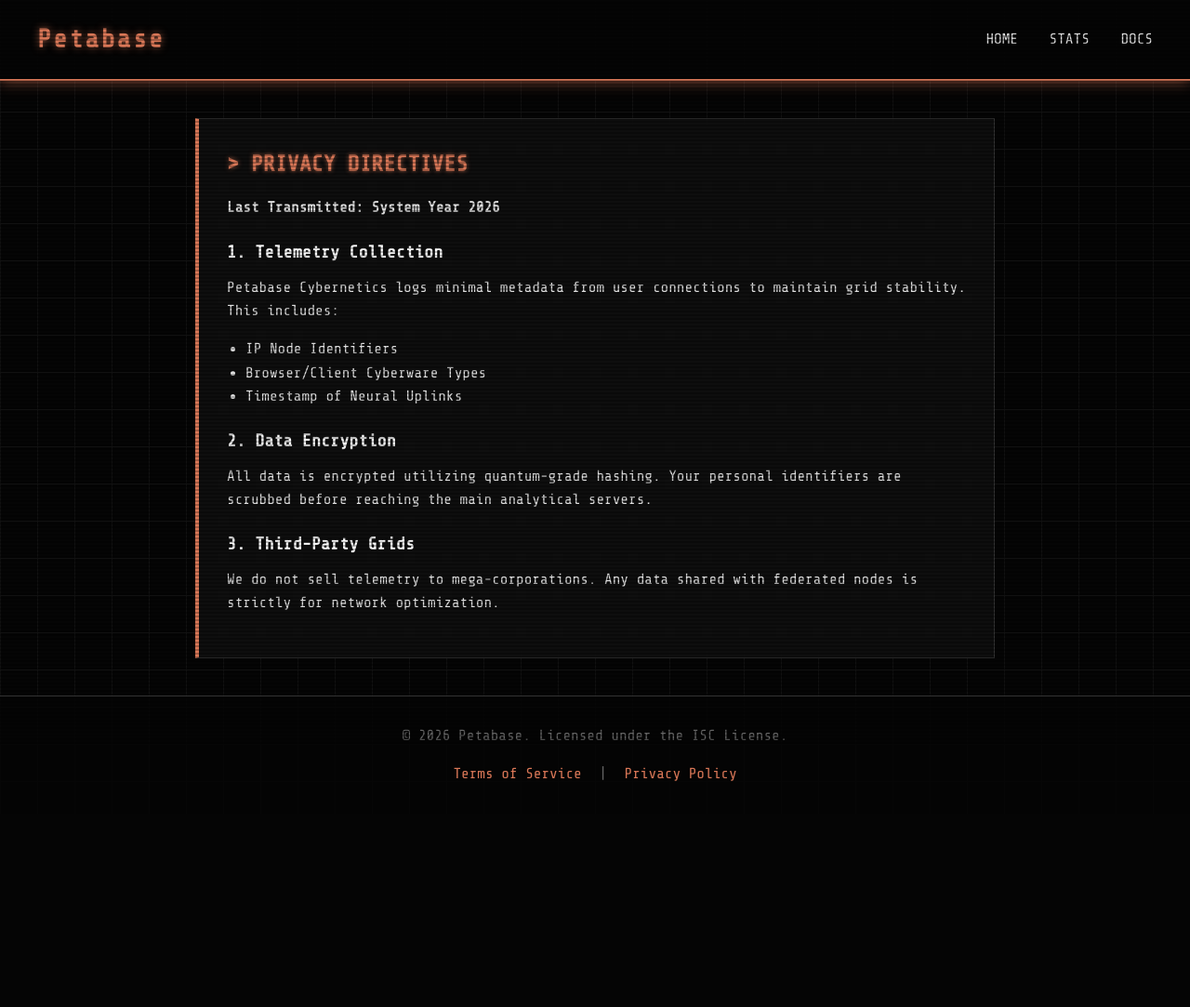
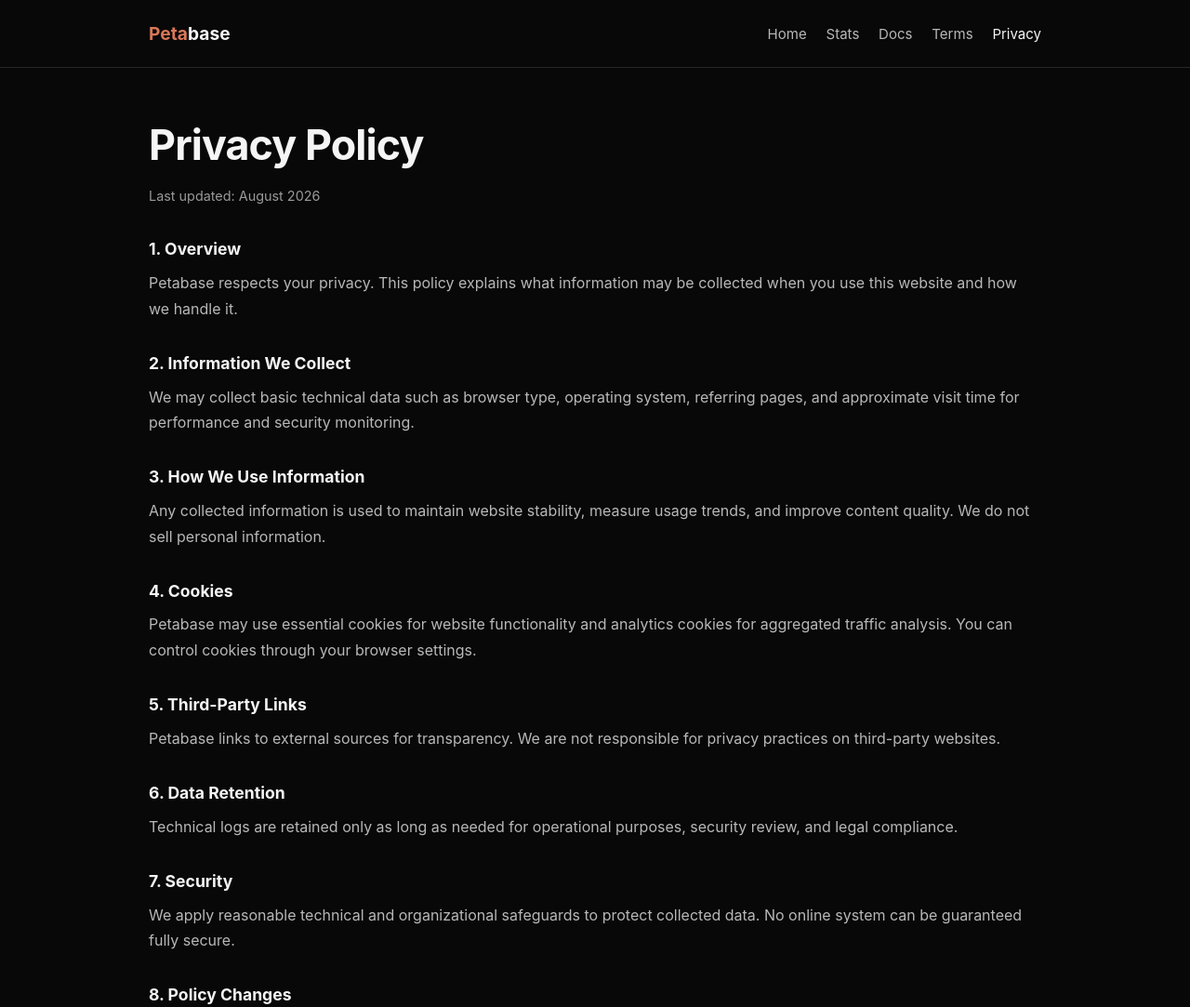
Before and after one commit to deltaMethod-id/Petabase, a plain HTML site: page privacy.html in a window 1280 px wide. Shown: the top 1083 px of the page at 93% size. Before the commit the page ends 875 px from the top, so only its background shows below. Drawn offline with nearby package versions, Linux system fonts and the light colour scheme.

Commit message:
Refactor privacy.html for improved structure and style
Updated HTML structure and improved styling for the privacy policy page.

```diff
--- a/privacy.html
+++ b/privacy.html
@@ -1,124 +1,170 @@
-<!DOCTYPE html>
+<!doctype html>
 <html lang="en">
   <head>
-    <meta charset="UTF-8">
-    <meta name="viewport" content="width=device-width, initial-scale=1.0">
-    <link rel="icon" type="image/png" href="/pb.png">
+    <meta charset="UTF-8" />
+    <meta name="viewport" content="width=device-width, initial-scale=1.0" />
     <title>Petabase Privacy Policy</title>
+    <link rel="icon" type="image/png" href="pb.png">
     <style>
-        @import url('https://fonts.googleapis.com/css2?family=Share+Tech+Mono&display=swap');
-
       :root {
-            --orange: #D97757;
-            --orange-glow: rgba(217, 119, 87, 0.7);
-            --black: #050505;
-            --panel: #111;
-            --text: #e0e0e0;
-            --muted: #666;
-            --border: #333;
+        --bg: #080808;
+        --text: #f5f5f5;
+        --muted: #b8b8b8;
+        --line: #262626;
+        --accent: #d97757;
       }
 
-        * { margin: 0; padding: 0; box-sizing: border-box; }
+      * {
+        box-sizing: border-box;
+      }
 
       body {
-            font-family: 'Share Tech Mono', monospace;
-            background-color: var(--black);
+        margin: 0;
+        background: var(--bg);
         color: var(--text);
-            line-height: 1.6;
-            overflow-x: hidden;
-            background-image:
-                linear-gradient(var(--panel) 1px, transparent 1px),
-                linear-gradient(90deg, var(--panel) 1px, transparent 1px);
-            background-size: 40px 40px;
+        font-family: Inter, Segoe UI, Roboto, Helvetica, Arial, sans-serif;
       }
 
-        body::after {
-            content: "";
-            position: fixed;
-            top: 0; left: 0; width: 100vw; height: 100vh;
-            background: linear-gradient(rgba(18, 16, 16, 0) 50%, rgba(0, 0, 0, 0.25) 50%);
-            background-size: 100% 4px;
-            z-index: 9999;
-            pointer-events: none;
+      a {
+        color: inherit;
+        text-decoration: none;
       }
 
-        header {
-            display: flex;
-            justify-content: space-between;
-            align-items: center;
-            padding: 20px 40px;
-            background: rgba(5, 5, 5, 0.9);
-            border-bottom: 2px solid var(--orange);
-            box-shadow: 0 0 15px var(--orange-glow);
-            position: sticky;
-            top: 0;
-            z-index: 100;
+      .container {
+        width: min(960px, calc(100% - 3rem));
+        margin: 0 auto;
       }
 
-        .logo { font-size: 28px; color: var(--orange); text-shadow: 0 0 8px var(--orange-glow); text-decoration: none; font-weight: bold; letter-spacing: 2px; }
-        nav a { color: var(--text); text-decoration: none; margin-left: 25px; text-transform: uppercase; transition: 0.3s; font-size: 16px; }
-        nav a:hover { color: var(--orange); text-shadow: 0 0 8px var(--orange-glow); }
-
-        main { max-width: 900px; margin: 40px auto; padding: 0 20px; min-height: 70vh; }
-
-        .panel {
-            background: rgba(17, 17, 17, 0.85);
-            border: 1px solid var(--border);
-            border-left: 4px solid var(--orange);
-            padding: 30px;
-            margin-bottom: 30px;
-            backdrop-filter: blur(5px);
+      .topbar {
+        border-bottom: 1px solid var(--line);
       }
 
-        h2 { color: var(--orange); text-transform: uppercase; margin-bottom: 15px; text-shadow: 0 0 5px var(--orange-glow); }
-        h3 { color: #fff; margin-top: 20px; margin-bottom: 10px; }
-        p { margin-bottom: 15px; }
-        ul { margin-left: 20px; margin-bottom: 15px; }
+      .topbar .container {
+        min-height: 72px;
+        display: flex;
+        align-items: center;
+        justify-content: space-between;
+      }
 
-        footer { text-align: center; padding: 30px; border-top: 1px solid var(--border); color: var(--muted); background: rgba(5, 5, 5, 0.9); }
-        footer a { color: var(--orange); text-decoration: none; margin: 0 10px; }
-        footer a:hover { text-decoration: underline; }
+      .brand {
+        font-size: 1.2rem;
+        font-weight: 700;
+      }
+
+      .brand span {
+        color: var(--accent);
+      }
+
+      nav {
+        display: flex;
+        gap: 1.3rem;
+      }
+
+      nav a {
+        color: var(--muted);
+        font-size: 0.94rem;
+      }
+
+      nav a.active,
+      nav a:hover {
+        color: var(--text);
+      }
+
+      main {
+        padding: 3.5rem 0 4rem;
+      }
+
+      h1 {
+        margin: 0 0 1rem;
+        font-size: clamp(2rem, 4vw, 2.8rem);
+        letter-spacing: -0.02em;
+      }
+
+      h2 {
+        margin: 2.1rem 0 0.8rem;
+        font-size: 1.1rem;
+      }
+
+      p {
+        color: var(--muted);
+        line-height: 1.72;
+        margin: 0.6rem 0;
+      }
+
+      .updated {
+        color: #9a9a9a;
+        font-size: 0.9rem;
+      }
     </style>
   </head>
   <body>
-
-    <header>
-        <a href="index.html" class="logo">Petabase</a>
+    <header class="topbar">
+      <div class="container">
+        <a class="brand" href="index.html"><span>Peta</span>base</a>
         <nav>
           <a href="index.html">Home</a>
           <a href="stats.html">Stats</a>
           <a href="docs.html">Docs</a>
+          <a href="terms.html">Terms</a>
+          <a class="active" href="privacy.html">Privacy</a>
         </nav>
+      </div>
     </header>
 
     <main>
-        <div class="panel">
-            <h2>> Privacy Directives</h2>
-            <p><strong>Last Transmitted: System Year 2026</strong></p>
+      <div class="container">
+        <h1>Privacy Policy</h1>
+        <p class="updated">Last updated: August 2026</p>
 
-            <h3>1. Telemetry Collection</h3>
-            <p>Petabase Cybernetics logs minimal metadata from user connections to maintain grid stability. This includes:</p>
-            <ul>
-                <li>IP Node Identifiers</li>
-                <li>Browser/Client Cyberware Types</li>
-                <li>Timestamp of Neural Uplinks</li>
-            </ul>
+        <h2>1. Overview</h2>
+        <p>
+          Petabase respects your privacy. This policy explains what information may be collected when you use this website and
+          how we handle it.
+        </p>
 
-            <h3>2. Data Encryption</h3>
-            <p>All data is encrypted utilizing quantum-grade hashing. Your personal identifiers are scrubbed before reaching the main analytical servers.</p>
+        <h2>2. Information We Collect</h2>
+        <p>
+          We may collect basic technical data such as browser type, operating system, referring pages, and approximate visit
+          time for performance and security monitoring.
+        </p>
 
-            <h3>3. Third-Party Grids</h3>
-            <p>We do not sell telemetry to mega-corporations. Any data shared with federated nodes is strictly for network optimization.</p>
+        <h2>3. How We Use Information</h2>
+        <p>
+          Any collected information is used to maintain website stability, measure usage trends, and improve content quality.
+          We do not sell personal information.
+        </p>
+
+        <h2>4. Cookies</h2>
+        <p>
+          Petabase may use essential cookies for website functionality and analytics cookies for aggregated traffic analysis.
+          You can control cookies through your browser settings.
+        </p>
+
+        <h2>5. Third-Party Links</h2>
+        <p>
+          Petabase links to external sources for transparency. We are not responsible for privacy practices on third-party
+          websites.
+        </p>
+
+        <h2>6. Data Retention</h2>
+        <p>
+          Technical logs are retained only as long as needed for operational purposes, security review, and legal compliance.
+        </p>
+
+        <h2>7. Security</h2>
+        <p>
+          We apply reasonable technical and organizational safeguards to protect collected data. No online system can be
+          guaranteed fully secure.
+        </p>
+
+        <h2>8. Policy Changes</h2>
+        <p>
+          This policy may be updated over time. Any revisions will be published on this page with a new effective date.
+        </p>
+
+        <h2>9. Contact</h2>
+        <p>For privacy requests, contact: privacy@petabase.vercel.app</p>
       </div>
     </main>
-
-    <footer>
-        <p>&copy; 2026 Petabase. Licensed under the ISC License.</p>
-        <div style="margin-top: 10px;">
-            <a href="terms.html">Terms of Service</a> |
-            <a href="privacy.html">Privacy Policy</a>
-        </div>
-    </footer>
-
   </body>
 </html>
```
Lines whose indentation alone changed are shown as unchanged.
